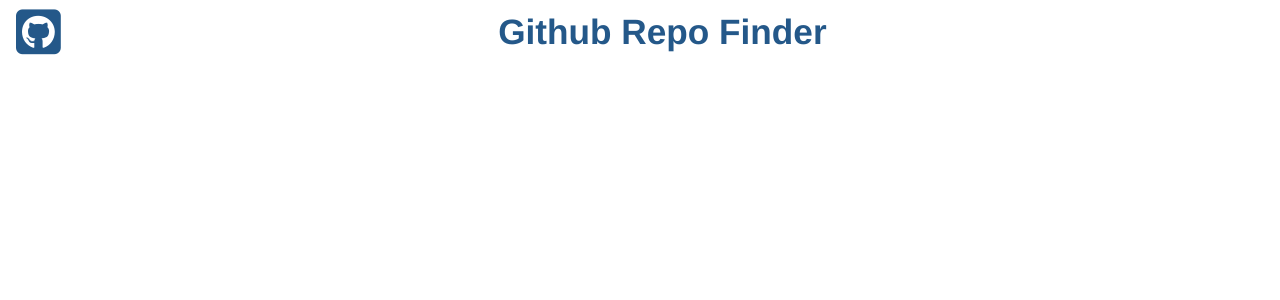
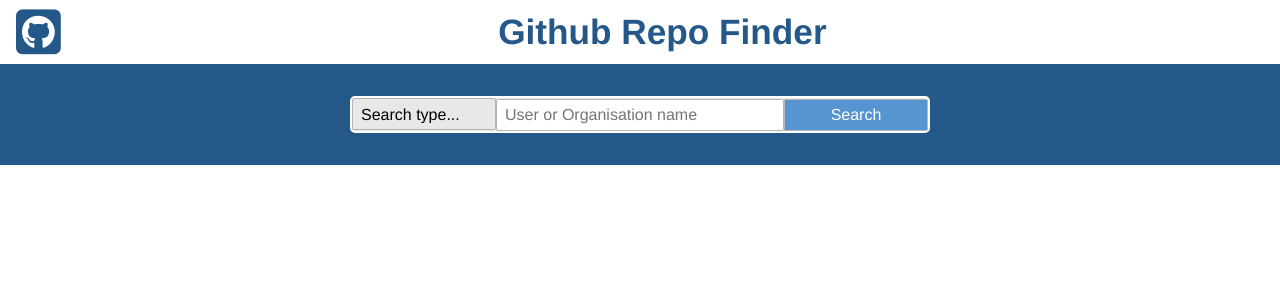
Before and after one commit to edgarfinn/Webpack-heroku-test, a React app: page / in a window 1280 px wide. Shown: the top 300 px of the page. Built offline with nearby package versions, Linux system fonts and the light colour scheme.

Commit message:
add entire searchform module tree to containers directory

```diff
--- a/src/components/App/App.js
+++ b/src/components/App/App.js
@@ -2,14 +2,14 @@
 import './App.scss';
 
 import PageHeader from './PageHeader/Page_header';
-// import SearchForm from '../../Containers/SearchForm/Search_form';
+import SearchForm from '../../Containers/SearchForm/Search_form';
 
 export class App extends Component {
   render() {
     return (
       <div className="app">
         <PageHeader />
-        {/* <SearchForm /> */}
+        <SearchForm />
       </div>
     )
   }
--- /dev/null
+++ b/src/containers/SearchForm/SearchInput/Search_input.js
@@ -0,0 +1,26 @@
+import React from 'react';
+
+export default({input, meta: {touched, error, warning}}) => {
+
+  const className = touched && error ? "form__element form__element--error" : "form__element";
+  const placeholder = touched && error ? error : "User or Organisation name"
+
+  return (
+
+    <div className="element-wrap">
+
+      {warning &&
+        <p className="form__element warning">
+          {warning}
+        </p>}
+
+      <input
+        className={className}
+        type="text"
+        placeholder={placeholder}
+        {...input}
+      />
+    </div>
+  )
+
+}
--- /dev/null
+++ b/src/containers/SearchForm/SearchSubmit/Search_submit.js
@@ -0,0 +1,6 @@
+import React from 'react';
+import './Search_submit.scss';
+
+export default () => {
+  return <button className="form__element button-submit">Search</button>
+};
--- /dev/null
+++ b/src/containers/SearchForm/SearchSubmit/Search_submit.scss
@@ -0,0 +1,9 @@
+@import "../../../Sass/variables";
+
+
+.button-submit {
+  color: $white;
+  font-weight: bolder;
+  font-size: 1.5rem;
+  background-color: $secondary;
+}
--- /dev/null
+++ b/src/containers/SearchForm/Search_form.js
@@ -0,0 +1,41 @@
+import React from 'react';
+import { Field, reduxForm } from 'redux-form';
+import SearchInput from './SearchInput/Search_input.js';
+import TypeSelect from './TypeSelect/Type_select.js';
+import SearchSubmit from './SearchSubmit/Search_submit.js';
+import {validate, warn} from './form_validation.js'
+
+import './Search_form.scss';
+
+const SearchForm = (props) => {
+
+  const onSubmit = (values) => {
+    console.log('submitted:',values);
+  }
+
+  const { handleSubmit } = props;
+  return (
+    <section className="section__search-form">
+      <form
+        className="search-form"
+        onSubmit={handleSubmit(onSubmit.bind(this))}
+        >
+          <Field
+            name="searchType"
+            component={TypeSelect}
+          />
+        <Field
+          name="searchTerm"
+          component={SearchInput}
+        />
+        <SearchSubmit />
+      </form>
+    </section>
+  )
+}
+
+export default reduxForm({
+  form: 'SearchTerm',
+  validate,
+  warn
+})(SearchForm);
--- /dev/null
+++ b/src/containers/SearchForm/Search_form.scss
@@ -0,0 +1,89 @@
+@import "../../Sass/variables";
+
+.form__element--error::placeholder {
+  color: $error;
+}
+
+.section__search-form {
+  padding: 2rem;
+  background-color: $primary;
+}
+
+.search-form {
+  display: inline-block;
+}
+
+.element-wrap {
+  margin: 0;
+  padding: 0;
+  position: relative;
+}
+
+.form__element {
+  font: $font-stack;
+  height: 2.5rem;
+  width: calc(100vw - 5rem);
+  border: 2px solid $white;
+  border-radius: 5px;
+  max-width: 23rem;
+  outline: none;
+  box-sizing: border-box;
+  font-size: 1rem;
+  -webkit-appearance: none;
+  padding: 0 0.5em 0 0.5em;
+}
+
+.form__element.warning {
+  position: absolute;
+  color: orange;
+  border: none;
+  top: -1.4rem;
+
+}
+
+.element-wrap:not(:last-child) {
+  margin-bottom: 2rem;
+}
+
+@media only screen and (min-width: 768px) {
+
+  .search-form {
+    background-color: $grey;
+  }
+
+  .element-wrap {
+    display: inline-block;
+  }
+
+  .form__element {
+    width: 18rem;
+    height: 2rem;
+    margin: 0;
+    border: 0.5px solid $dark-grey;
+    border-radius: 0;
+  }
+
+  .form__element:not(input) {
+    width: 9rem;
+  }
+
+  .element-wrap:not(:last-child) {
+    margin-bottom: 0;
+  }
+
+  .form__element:first-child {
+    border-top-left-radius: 2px;
+    border-bottom-left-radius: 2px;
+  }
+
+  .form__element:last-child {
+    border-top-right-radius: 2px;
+    border-bottom-right-radius: 2px;
+  }
+
+  .search-form {
+    border: 2px solid $white;
+    border-radius: 5px;
+  }
+
+}
--- /dev/null
+++ b/src/containers/SearchForm/TypeSelect/Type_select.js
@@ -0,0 +1,19 @@
+import React from 'react';
+import './Type_select.scss';
+
+
+export default ({input}) => {
+
+  return (
+    <div className="element-wrap">
+      <select
+        className="form__element type__select"
+        {...input}
+        >
+          <option value="">Search type...</option>
+          <option value="User">User</option>
+          <option value="Organisation">Organisation</option>
+        </select>
+    </div>
+  )
+}
--- /dev/null
+++ b/src/containers/SearchForm/TypeSelect/Type_select.scss
@@ -0,0 +1,6 @@
+@import "../../../Sass/variables";
+
+.type__select {
+  font-size: 1rem;
+  background-color: $grey;
+}
--- /dev/null
+++ b/src/containers/SearchForm/form_validation.js
@@ -0,0 +1,23 @@
+export const validate = (values) => {
+  const errors = {};
+
+  if (!values.searchTerm) {
+    errors.searchTerm = 'Enter a User/Organisation name'
+  }
+
+  return errors;
+}
+
+export const warn = (values) => {
+  const warnings = {};
+
+  const multipleWords = (string) => {
+    return values.searchTerm.trim().split(' ').length > 1
+  }
+
+  if (values.searchTerm && multipleWords(values.searchTerm)) {
+    warnings.searchTerm = "Must be one word"
+  }
+
+  return warnings;
+}
```
Also changed, not shown: 2 other files (tests, documents, lock files or other folders).
